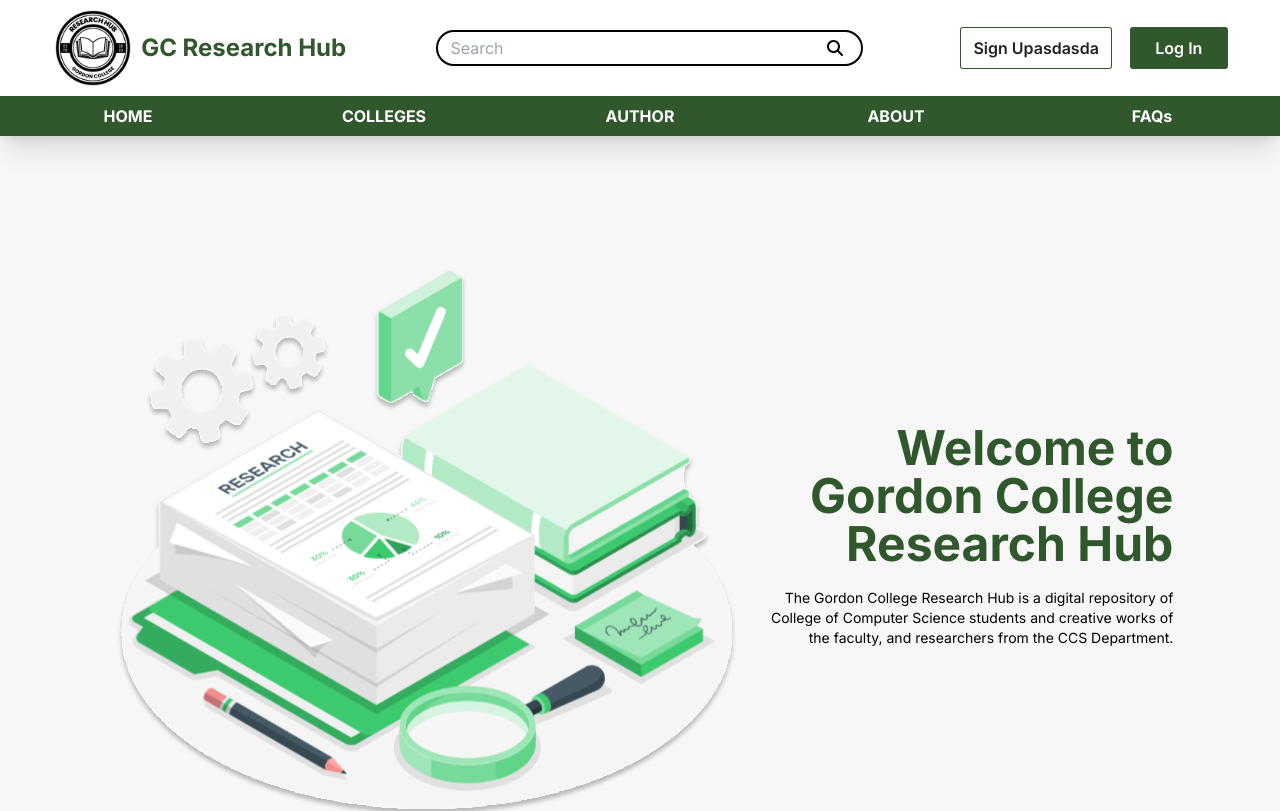
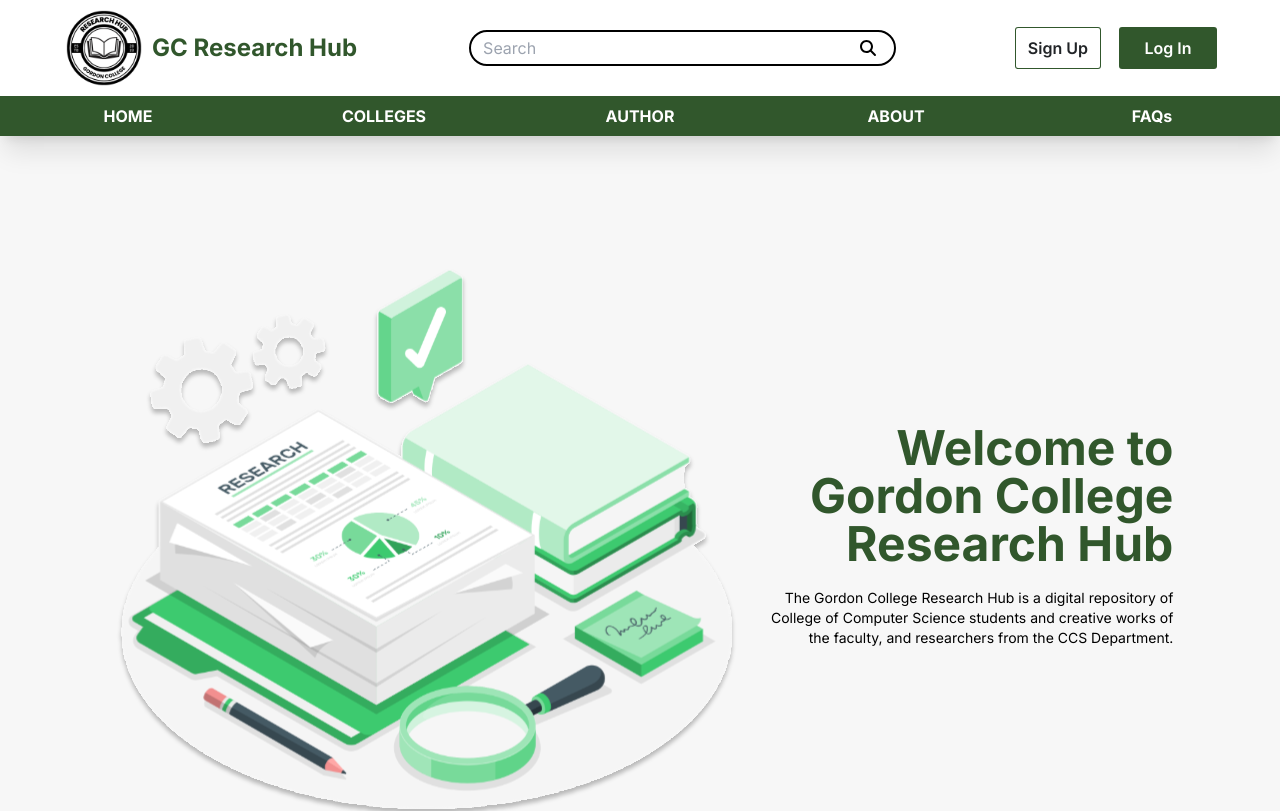
Before and after one commit to Alexs43/gc-research-hub, a Next.js app: page / in a window 1280 px wide. Shown: the top 811 px of the page. Built offline with nearby package versions, Linux system fonts and the light colour scheme; no server answers; the database is empty.

Commit message:
Revert "Update Navbar.tsx"
This reverts commit 329d3bde49545adbfd900945149f2cde6dbf52cd.

```diff
--- a/app/components/Navbar.tsx
+++ b/app/components/Navbar.tsx
@@ -49,7 +49,7 @@ export default function Navbar() {
             title="signup"
             onClick={()=>{location.href="/signup"}}
           >
-            Sign Upasdasda
+            Sign Up
           </button>
           <button
             className="bg-primaryGreen ring-primaryGreen ring-1 hover:bg-white hover:text-primaryGreen hover:ring-2 transition-all  duration-300 text-white font-semibold py-2 px-3  h-fit w-24 rounded-sm"
```
